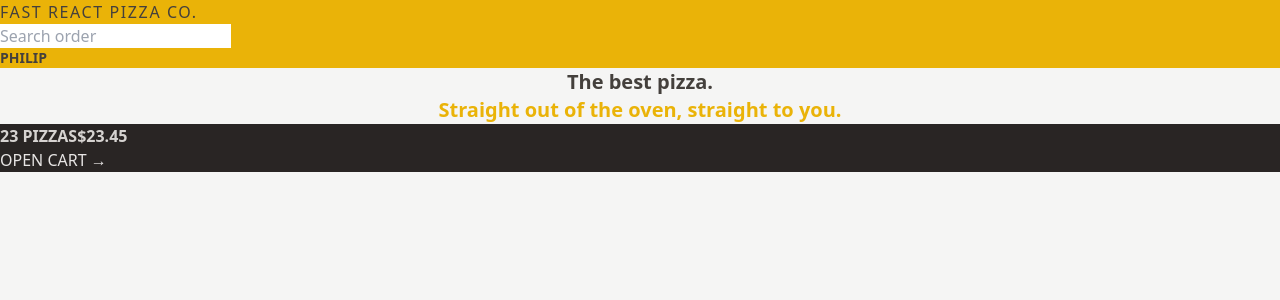
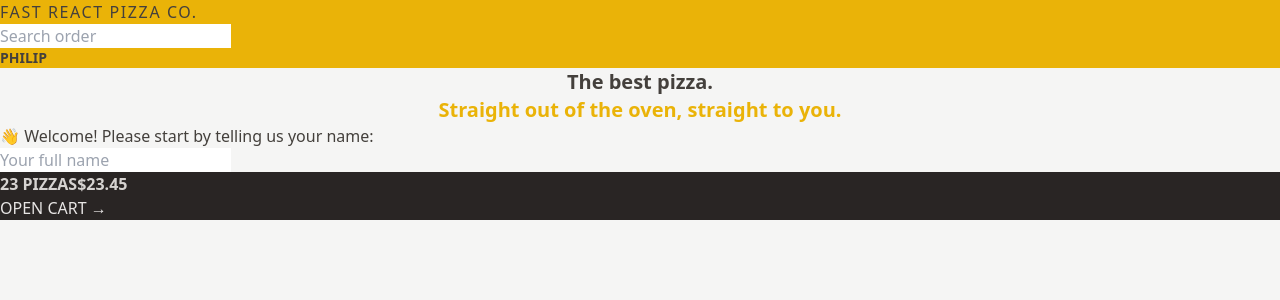
Before and after one commit to Gbangbolaoluwagbemiga/pizza, a React (Vite) app: page / in a window 1280 px wide. Shown: the top 300 px of the page. Built offline with nearby package versions, Linux system fonts and the light colour scheme.

Commit message:
Create user imported

```diff
--- a/src/ui/Home.jsx
+++ b/src/ui/Home.jsx
@@ -1,3 +1,5 @@
+import CreateUser from "../features/user/CreateUser";
+
 function Home() {
   return (
     <div>
@@ -8,6 +10,8 @@
           Straight out of the oven, straight to you.
         </span>
       </h1>
+
+      <CreateUser />
     </div>
   );
 }
```
